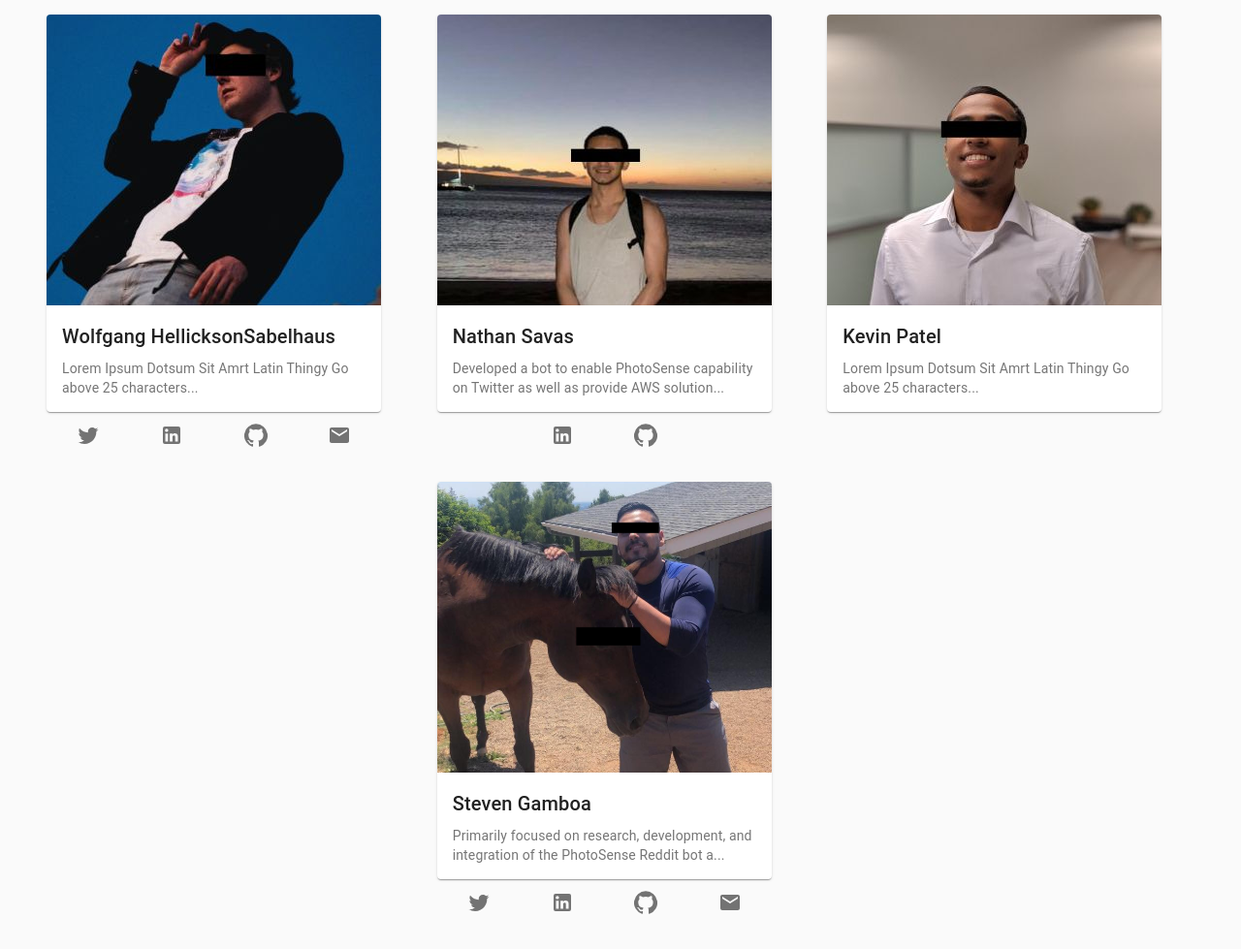
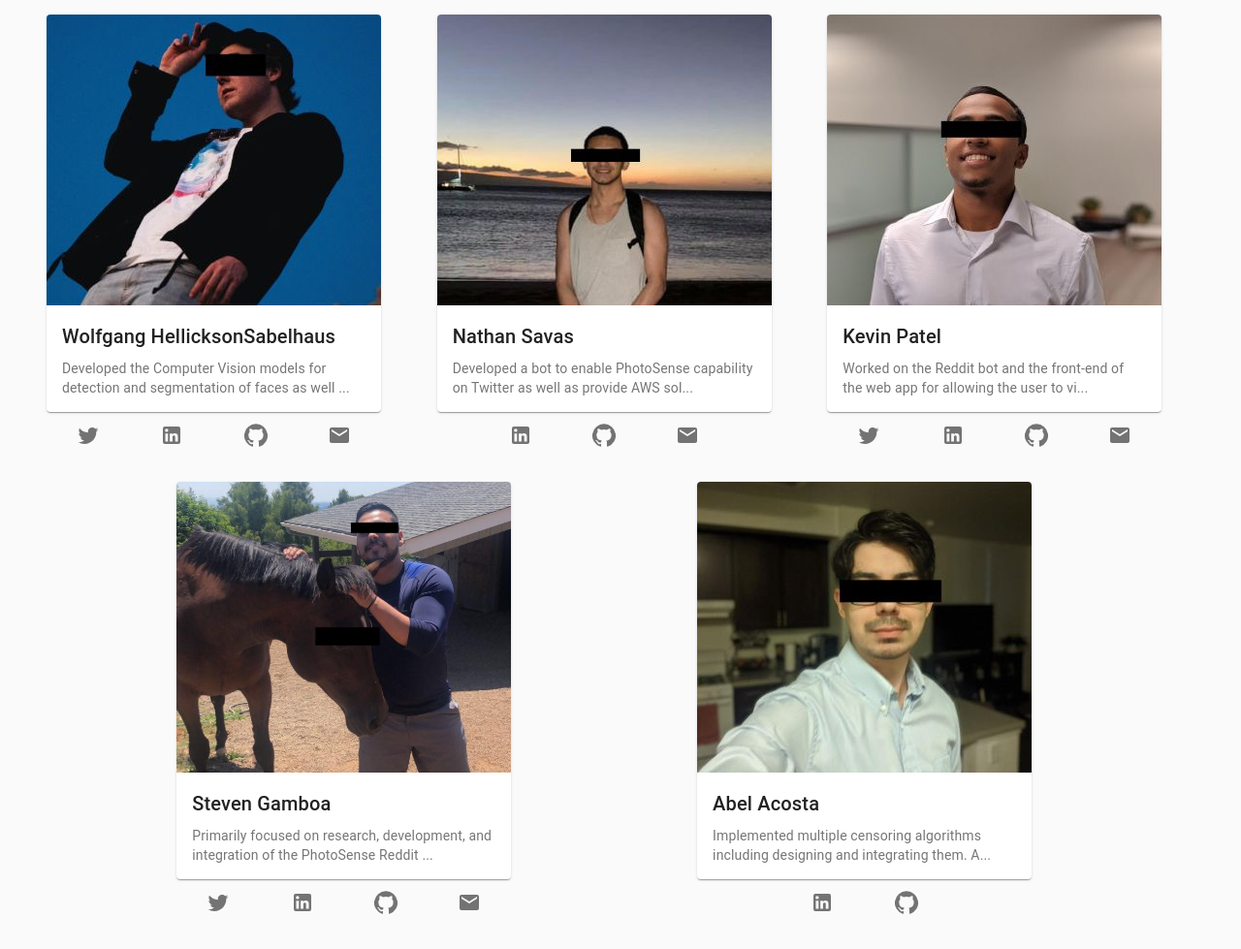
Before and after one commit to Team-SWANK/Web-Application, a React app in the folder my-app/: page /about in a window 1280 px wide. Shown: the part 464-1443 px from the top of the page at 97% size. Built offline with nearby package versions, Linux system fonts and the light colour scheme.

Commit message:
added Abel's card and have optimized build running through express

```diff
--- /dev/null
+++ b/my-app/app.yaml
@@ -0,0 +1,2 @@
+runtime: nodejs
+env: flex
--- a/my-app/package.json
+++ b/my-app/package.json
@@ -32,7 +32,8 @@
     "web-vitals": "^0.2.4"
   },
   "scripts": {
-    "start": "react-scripts start",
+    "start": "node ./src/backend/server.js",
+    "dev": "react-scripts start",
     "build": "react-scripts build",
     "test": "react-scripts test",
     "eject": "react-scripts eject"
--- a/my-app/public/index.html
+++ b/my-app/public/index.html
@@ -7,7 +7,7 @@
   <script src="https://cdn.jsdelivr.net/npm/exif-js"></script>
   <meta name="viewport" content="width=device-width, initial-scale=1" />
   <meta name="theme-color" content="#000000" />
-  <meta name="description" content="Web site created using create-react-app" />
+  <meta name="description" content="Web Application for PhotoSense" />
 
   <!--
       manifest.json provides metadata used when your web app is installed on a
@@ -23,7 +23,7 @@
       work correctly both with client-side routing and a non-root public URL.
       Learn how to configure a non-root public URL by running `npm run build`.
     -->
-  <title>React App</title>
+  <title>PhotoSense</title>
 </head>
 
 <body>
--- a/my-app/src/components/PersonCard.js
+++ b/my-app/src/components/PersonCard.js
@@ -78,7 +78,7 @@ export default function PersonCard({name, image, description, twitter, linkedIn,
                 {!descriptionToggle && name}
               </Typography>
               <Typography variant="body2" color="textSecondary" component="p">
-                {!descriptionToggle && description.substring(0, 90) + "..."}
+                {!descriptionToggle && description.substring(0, 85) + "..."}
               </Typography>
             </CardContent>
             </CardActionArea>
--- a/my-app/src/pages/AboutUs.js
+++ b/my-app/src/pages/AboutUs.js
@@ -9,6 +9,7 @@ import wolfieImage from '../images/team/wolfie.jpg';
 import nathanImage from '../images/team/nathan.jpeg';
 import kevinImage from '../images/team/kevin.jpeg';
 import stevenImage from '../images/team/steven.png';
+import abelImage from '../images/team/abel.jpeg'
 
 import IconButton from '@material-ui/core/IconButton';
 import TwitterIcon from '@material-ui/icons/Twitter';
@@ -64,7 +65,7 @@ export default function AboutUs() {
         <PersonCard
           name="Wolfgang HellicksonSabelhaus"
           image={wolfieImage}
-          description="Lorem Ipsum Dotsum Sit Amrt Latin Thingy Go above 25 characters"
+          description="Developed the Computer Vision models for detection and segmentation of faces as well as the backend architecture for the models to poll from requests made to our API. Also worked on creating this web interface, mainly contributing in the drawing tool and overall design."
           twitter="https://twitter.com/WHellHaus"
           linkedIn="https://www.linkedin.com/in/wolfgang-hellicksons/"
           github="https://github.com/WHellhaus"
@@ -76,21 +77,33 @@ export default function AboutUs() {
           description="Developed a bot to enable PhotoSense capability on Twitter as well as provide AWS solutions for hosting our various services."
           linkedIn={'https://www.linkedin.com/in/nathansavas/'}
           github={'https://github.com/nsavas'}
+          email={'nathan.savas@student.csulb.edu'}
         />
         <PersonCard
           name="Kevin Patel"
           image={kevinImage}
-          description="Lorem Ipsum Dotsum Sit Amrt Latin Thingy Go above 25 characters"
+          twitter={'https://twitter.com/kevinjaypatel'}
+          linkedIn={'https://www.linkedin.com/in/kevinjaypatel/'}
+          github={'https://github.com/kevinjaypatel'}
+          email={'kevinjaypatel@gmail.com'}
+          description="Worked on the Reddit bot and the front-end of the web app for allowing the user to view censored images."
         />
         <PersonCard
           name="Steven Gamboa"
           image={stevenImage}
-          description="Primarily focused on research, development, and integration of the PhotoSense Reddit bot and metadata scrubber. Worked on project logistics and documentation as well as development on the web application."
+          description="Primarily focused on research, development, and integration of the PhotoSense Reddit bot and metadata scrubber. Worked on project logistics and documentation as well as development on the web application. (Steven is pictured on the right in this image)"
           twitter={'https://twitter.com/greatgambi13'}
           linkedIn={'https://www.linkedin.com/in/steven-gamboa-2461a5192/'}
           github={'https://github.com/sgamboa13'}
           email={'steven.gamboa@student.csulb.edu'}
         />
+        <PersonCard
+          name="Abel Acosta"
+          image={abelImage}
+          description="Implemented multiple censoring algorithms including designing and integrating them. Also, developed the chrome extension."
+          linkedIn={'https://www.linkedin.com/in/abel-acosta-b25022111/'}
+          github={'https://github.com/abelacosta'}
+        />
         </Grid>
     </Container>
   )
```
Also changed, not shown: my-app/src/images/team/abel.jpeg (added).
